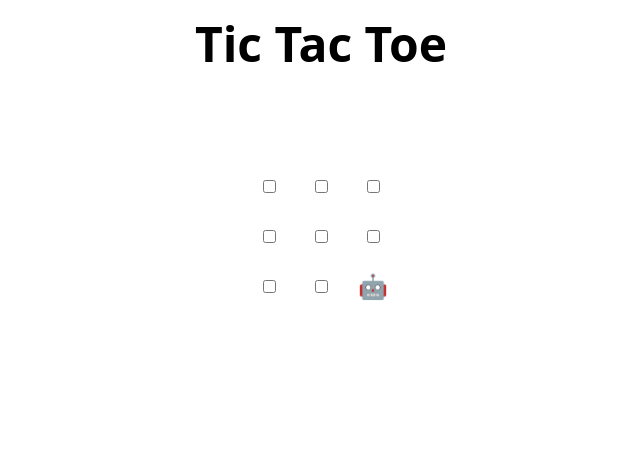
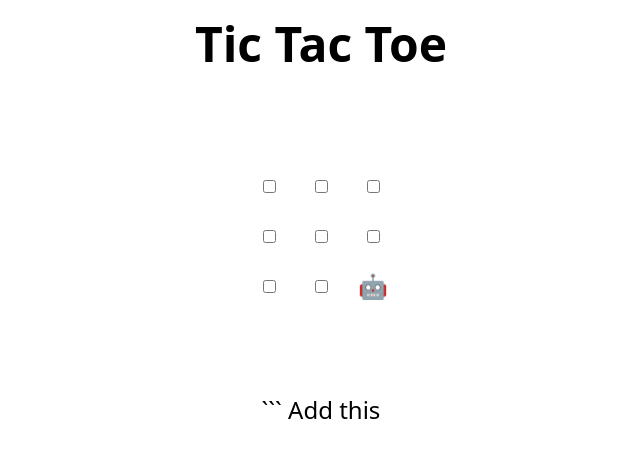
Before and after one commit to r-b-1/skills-review-pull-requests, a plain HTML site: page index.html in a window 1280 px wide. Shown: the whole page, without its empty margins (319-959 px from the left). Drawn offline with Linux system fonts and the light colour scheme.

Commit message:
Update index.html

````diff
--- a/index.html
+++ b/index.html
@@ -48,6 +48,7 @@
 </table>
 
 <h2 hidden>Game over, refresh to play again 🧑‍💻 🤖!</h2>
+``` Add this
 
 <script>
   // Initialization
````
